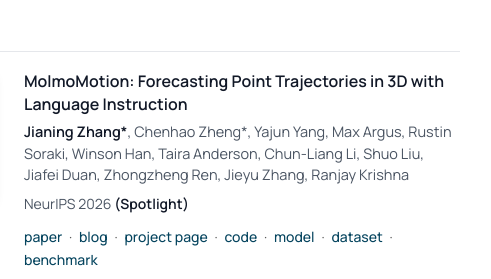
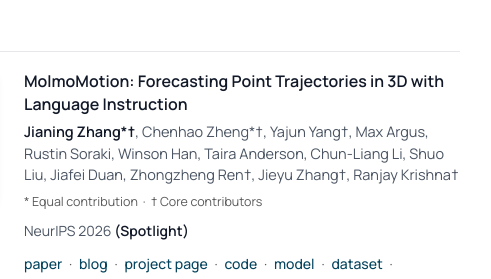
Before and after one commit to jianingnz/jianingnz.github.io, a plain HTML site: page index.html in a window 1280 px wide. Shown: the part 1120-1399 px from the top of the page, 562-1053 px from the left. Drawn offline with Linux system fonts and the light colour scheme.

Commit message:
Mark MolmoMotion core contributors, update CV

```diff
--- a/index.html
+++ b/index.html
@@ -117,11 +117,12 @@
             <a href="https://molmomotion.github.io/" target="_blank" rel="noopener">MolmoMotion: Forecasting Point Trajectories in 3D with Language Instruction</a>
           </div>
           <div class="publication-authors">
-            <strong>Jianing Zhang*</strong>, Chenhao Zheng*, Yajun Yang,
+            <strong>Jianing Zhang*&dagger;</strong>, Chenhao Zheng*&dagger;, Yajun Yang&dagger;,
             Max Argus, Rustin Soraki, Winson Han, Taira Anderson,
-            Chun-Liang Li, Shuo Liu, Jiafei Duan, Zhongzheng Ren,
-            Jieyu Zhang, Ranjay Krishna
+            Chun-Liang Li, Shuo Liu, Jiafei Duan, Zhongzheng Ren&dagger;,
+            Jieyu Zhang&dagger;, Ranjay Krishna&dagger;
           </div>
+          <div class="publication-note">* Equal contribution &nbsp;&middot;&nbsp; &dagger; Core contributors</div>
           <div class="publication-venue">NeurIPS 2026 <strong>(Spotlight)</strong></div>
           <div class="publication-links">
             <a href="https://allenai.org/papers/molmomotion" target="_blank" rel="noopener">paper</a>
--- a/style.css
+++ b/style.css
@@ -200,6 +200,11 @@
 }
 .publication-authors strong { color: #111827; }
 
+.publication-note {
+  font-size: 12.5px;
+  color: var(--muted);
+}
+
 .publication-venue {
   font-size: 14px;
   color: #4b5563;
```
Also changed, not shown: 1 other file.
